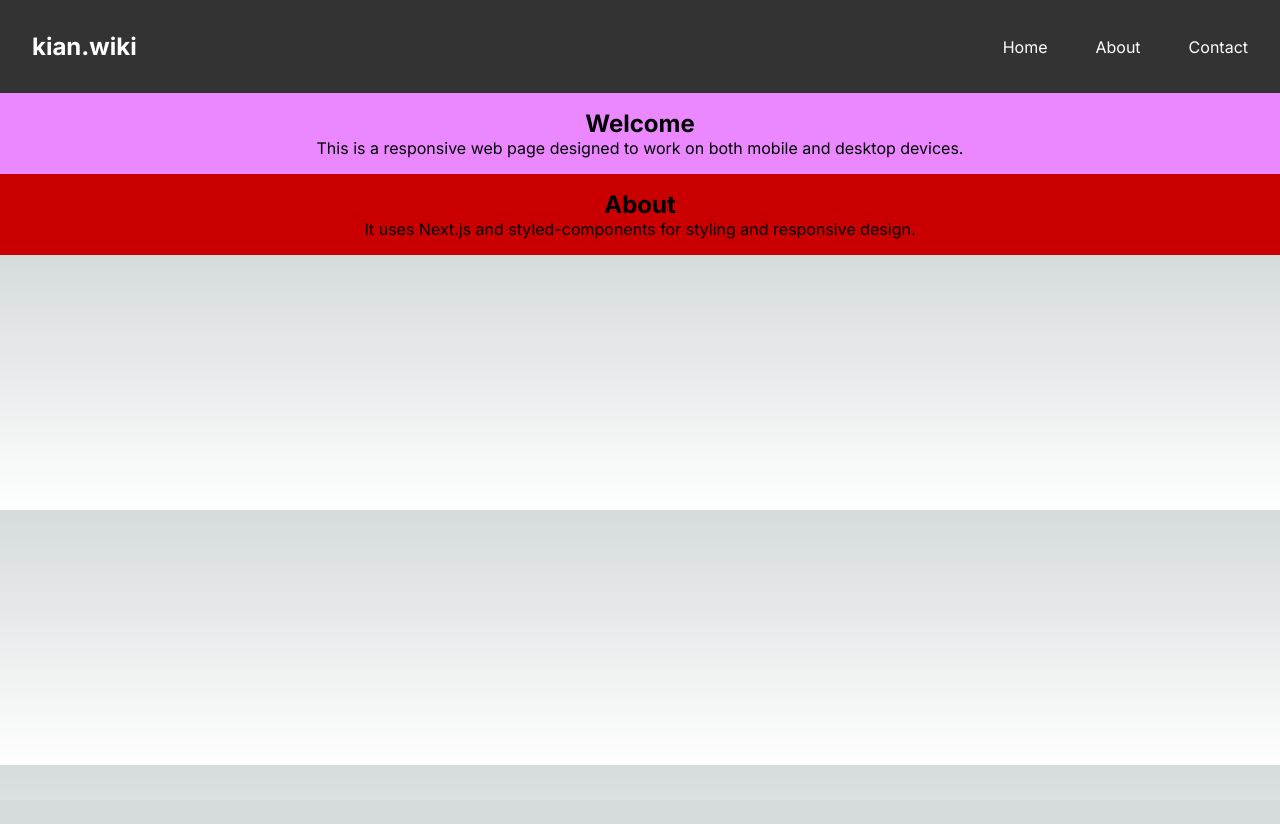
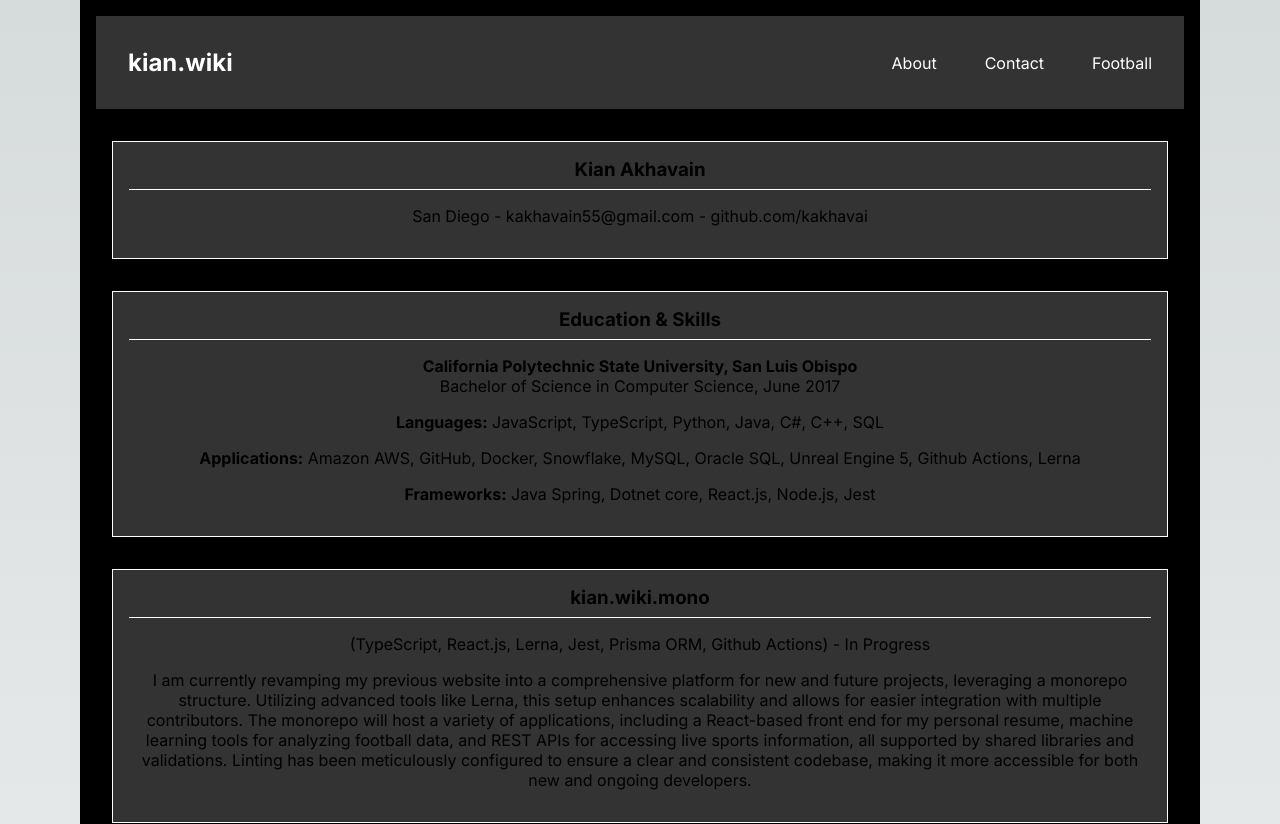
Before and after one commit to kakhavai/kian-wiki-mono, a Next.js app in the folder packages/kian-wiki-frontend/: page / in a window 1280 px wide. Shown: the top 824 px of the page. Before the commit the page ends 800 px from the top, so only its background shows below. Built offline with nearby package versions, Linux system fonts and the light colour scheme.

Commit message:
basic resume page

```diff
--- a/packages/kian-wiki-frontend/src/app/layout.tsx
+++ b/packages/kian-wiki-frontend/src/app/layout.tsx
@@ -14,8 +14,8 @@ interface IFont {
 const inter: IFont = Inter({ subsets: ['latin'] });
 
 export const metadata: Metadata = {
-  title: 'Create Next App',
-  description: 'Generated by create next app',
+  title: 'kian.wiki',
+  description: 'for fun',
 };
 
 export default function RootLayout({
@@ -25,6 +25,7 @@ export default function RootLayout({
 }>): JSX.Element {
   return (
     <html lang="en">
+      <head />
       <body className={inter.className}>{children}</body>
     </html>
   );
--- a/packages/kian-wiki-frontend/src/app/page.tsx
+++ b/packages/kian-wiki-frontend/src/app/page.tsx
@@ -1,6 +1,7 @@
 'use client'; // Mark this file as a client component
 
 import { Navbar } from '@/components/navbar/Navbar';
+import ResumeDetails from '@/components/resume/ResumeDetails';
 import styled, { IStyledComponent, Runtime } from 'styled-components';
 
 const Wrapper: IStyledComponent<Runtime> = styled.div`
@@ -8,38 +9,16 @@ const Wrapper: IStyledComponent<Runtime> = styled.div`
   flex-direction: column;
   align-items: left;
   text-align: center;
-`;
-
-const Section: IStyledComponent<Runtime> = styled.section`
-  flex: 1;
+  background: #000000; // Light background for the entire page
   padding: 1rem;
-  background: #eb87ff;
-
-  &:first-child {
-    background: #000000;
-  }
-
-  &:last-child {
-    background: #ca0000;
-  }
+  margin-left: 5rem;
+  margin-right: 5rem;
 `;
 
 const HomePage: React.FC = () => (
   <Wrapper>
     <Navbar />
-    <Section>
-      <h2>Welcome</h2>
-      <p>
-        This is a responsive web page designed to work on both mobile and
-        desktop devices.
-      </p>
-    </Section>
-    <Section>
-      <h2>About</h2>
-      <p>
-        It uses Next.js and styled-components for styling and responsive design.
-      </p>
-    </Section>
+    <ResumeDetails />
   </Wrapper>
 );
 
--- /dev/null
+++ b/packages/kian-wiki-frontend/src/components/common/Section.tsx
@@ -0,0 +1,44 @@
+'use client'; // Mark this file as a client component
+
+import React from 'react';
+import styled, { IStyledComponent, Runtime } from 'styled-components';
+
+interface ISectionProps {
+  title: string;
+  children: React.ReactNode;
+}
+
+const SectionWrapper: IStyledComponent<Runtime> = styled.section`
+  margin: 1rem 0;
+  padding: 1rem;
+  background: #333; // White background for each section
+  border: 1px solid #fffdfd; // Light grey border to segment sections
+  box-shadow: 0 2px 4px rgba(0, 0, 0, 0.1); // Subtle shadow for depth
+
+  h3 {
+    border-bottom: 1px solid white;
+    padding-bottom: 0.5rem;
+  }
+
+  p {
+    margin: 1rem 0;
+  }
+
+  ul {
+    list-style-type: none;
+    padding: 0;
+
+    li {
+      margin-bottom: 0.5rem;
+    }
+  }
+`;
+
+const Section: React.FC<ISectionProps> = ({ title, children }) => (
+  <SectionWrapper>
+    <h3>{title}</h3>
+    {children}
+  </SectionWrapper>
+);
+
+export default Section;
--- a/packages/kian-wiki-frontend/src/components/navbar/Navbar.tsx
+++ b/packages/kian-wiki-frontend/src/components/navbar/Navbar.tsx
@@ -199,14 +199,14 @@ export const Navbar: FC = () => {
         {/* Other elements can go here */}
       </WebTitle>
       <NavLinks>
-        <StyledLink href="/">
-          <span>Home</span>
-        </StyledLink>
         <StyledLink href="/about">
           <span>About</span>
         </StyledLink>
         <StyledLink href="/contact">
           <span>Contact</span>
+        </StyledLink>
+        <StyledLink href="/football">
+          <span>Football</span>
         </StyledLink>
       </NavLinks>
     </Nav>
--- /dev/null
+++ b/packages/kian-wiki-frontend/src/components/resume/ProjectSection.tsx
@@ -0,0 +1,47 @@
+'use client'; // Mark this file as a client component
+
+import React from 'react';
+import Section from '../common/Section';
+
+const ProjectsSection: React.FC = () => (
+  <>
+    <Section title="kian.wiki.mono">
+      <p>
+        (TypeScript, React.js, Lerna, Jest, Prisma ORM, Github Actions) - In
+        Progress
+      </p>
+      <p>
+        I am currently revamping my previous website into a comprehensive
+        platform for new and future projects, leveraging a monorepo structure.
+        Utilizing advanced tools like Lerna, this setup enhances scalability and
+        allows for easier integration with multiple contributors. The monorepo
+        will host a variety of applications, including a React-based front end
+        for my personal resume, machine learning tools for analyzing football
+        data, and REST APIs for accessing live sports information, all supported
+        by shared libraries and validations. Linting has been meticulously
+        configured to ensure a clear and consistent codebase, making it more
+        accessible for both new and ongoing developers.
+      </p>
+    </Section>
+    <Section title="ActionRogueLike">
+      <p>(Unreal Engine 5, C++)</p>
+      <p>
+        Built a simple playground for a third person shooter leveraging Unreal
+        Engine 5’s C++ implementations. This project was mainly important for
+        honing object oriented principles, and it was just fun.
+      </p>
+    </Section>
+    <Section title="kian.wiki">
+      <p>(Node.js, React.js, Postgres, Github Actions)</p>
+      <p>
+        Developed a website using a React.js frontend, Node.js backend, and
+        Postgres DB. Leveraged technologies such as Docker and Github Actions to
+        create a playground for a preferred method of CI/CD; where a server
+        instance could be tested, validated, and deployed securely and
+        automatically.
+      </p>
+    </Section>
+  </>
+);
+
+export default ProjectsSection;
--- /dev/null
+++ b/packages/kian-wiki-frontend/src/components/resume/ResumeDetails.tsx
@@ -0,0 +1,49 @@
+'use client'; // Mark this file as a client component
+
+import React from 'react';
+import styled, { IStyledComponent, Runtime } from 'styled-components';
+import WorkExperienceSection from './WorkExperienceSection';
+import Section from '../common/Section';
+import ProjectsSection from './ProjectSection';
+
+const ResumeWrapper: IStyledComponent<Runtime> = styled.div`
+  display: flex;
+  flex-direction: column;
+  padding: 1rem;
+`;
+
+const ResumeDetails: React.FC = () => (
+  <ResumeWrapper>
+    <Section title="Kian Akhavain">
+      <p>
+        San Diego - kakhavain55@gmail.com -{' '}
+        <a href="https://github.com/kakhavai">github.com/kakhavai</a>
+      </p>
+    </Section>
+    <Section title="Education & Skills">
+      <p>
+        <strong>
+          California Polytechnic State University, San Luis Obispo
+        </strong>
+        <br />
+        Bachelor of Science in Computer Science, June 2017
+      </p>
+      <p>
+        <strong>Languages:</strong> JavaScript, TypeScript, Python, Java, C#,
+        C++, SQL
+      </p>
+      <p>
+        <strong>Applications:</strong> Amazon AWS, GitHub, Docker, Snowflake,
+        MySQL, Oracle SQL, Unreal Engine 5, Github Actions, Lerna
+      </p>
+      <p>
+        <strong>Frameworks:</strong> Java Spring, Dotnet core, React.js,
+        Node.js, Jest
+      </p>
+    </Section>
+    <ProjectsSection />
+    <WorkExperienceSection />
+  </ResumeWrapper>
+);
+
+export default ResumeDetails;
--- /dev/null
+++ b/packages/kian-wiki-frontend/src/components/resume/WorkExperienceSection.tsx
@@ -0,0 +1,84 @@
+'use client'; // Mark this file as a client component
+
+import React from 'react';
+import Section from '../common/Section';
+
+const WorkExperienceSection: React.FC = () => (
+  <>
+    <Section title="PlayStation - Information Systems, San Diego, CA">
+      <p>Senior Software Engineer ~ Node.js (6/19 – Current)</p>
+      <ul>
+        <li>
+          Full stack developer for our financial auditing tools web server:
+          built the data pipelines, automation, and dashboards that linked
+          external sales to our internal systems and teams. Made massive amounts
+          of sales data readable, auditable, and actionable.
+        </li>
+        <li>
+          Front end development of finance reporting software: Made big data
+          legible and usable for Playstation Store Finance teams.
+        </li>
+        <li>
+          Back end development: Used Node.js and Express.js to build our
+          webserver as well as data pipelines and automation.
+        </li>
+        <li>
+          Database: Used an Oracle Relational Database, later migrating to
+          Snowflake to store all relevant data.
+        </li>
+        <li>
+          CI/CD: Integral in migrating our codebase to AWS leveraging the AWS
+          SDK, Docker, Jest, and Jenkins to automate deployment and monitoring
+          processes. Followed an agile production cycle with code reviews and
+          weekly stand ups.
+        </li>
+      </ul>
+    </Section>
+    <Section title="3D Systems – Research And Development, San Diego, CA">
+      <p>Software Developer II ~ Python / C# (Dotnet) (6/17 – 6/19)</p>
+      <ul>
+        <li>
+          Used OpenCV to create an imaging system that would analyze our 3d
+          printers’ projected light path and determine whether the light path
+          had a level of focus, alignment, and power that was acceptable for
+          accurate printing.
+        </li>
+        <li>
+          Backend C# Developer – Worked on continuous integration of backend
+          services for our printer UI in .NET core. Worked with a team of 12 in
+          an agile development process with bi-weekly sprints. CI was purely
+          done through github and Docker.
+        </li>
+        <li>
+          Developed a test suite that abstracted our printer’s firmware to a
+          level where our mechanical engineers could use a GUI to create any
+          test plan that they wanted to execute on the printer’s various
+          components without having to know how to code themselves.
+        </li>
+      </ul>
+    </Section>
+    <Section title="DIRECTV – Interactive Team, Los Angeles, CA">
+      <p>Software Engineer Intern ~ Java/JavaScript (6/16 – 9/16)</p>
+      <ul>
+        <li>
+          Front and backend developer for an MLB application to be released
+          across all DirecTV set top boxes.
+        </li>
+        <li>
+          Developed frontends for our set top boxes using JavaScript, had to
+          handle many limitations of set top boxes like texture memory.
+        </li>
+        <li>
+          Developed backend Restful APIs in Java using Spring MVC as well as a
+          Hibernate ORM.
+        </li>
+        <li>
+          Created scrape services that pulled highlights and player data from
+          MLB.com to populate our Oracle database.
+        </li>
+      </ul>
+    </Section>
+  </>
+);
+
+export default WorkExperienceSection;
```
